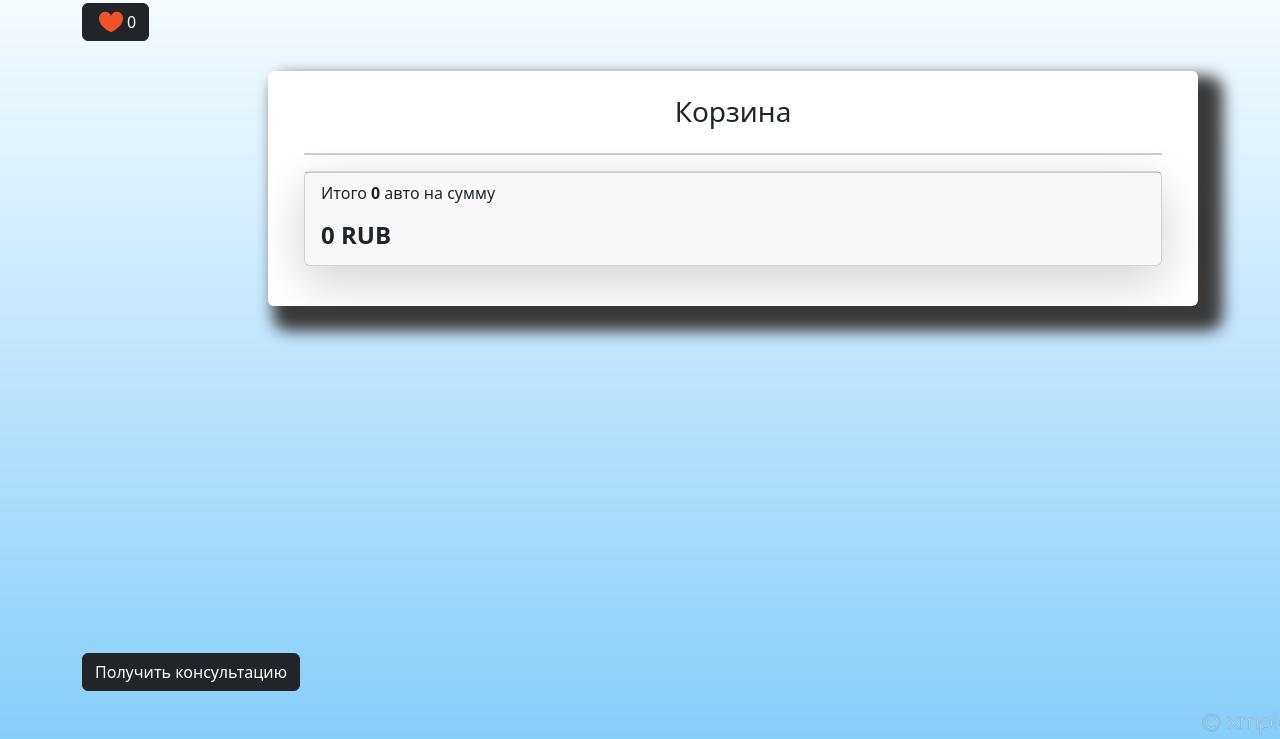
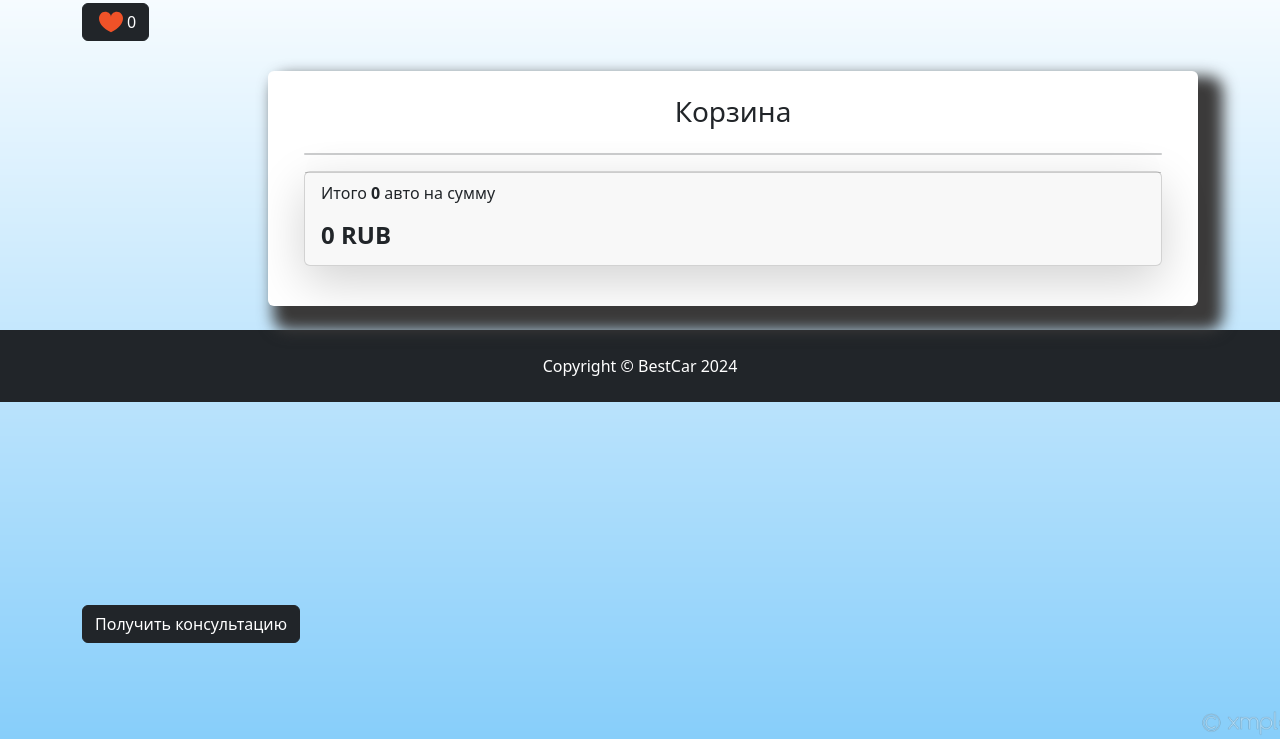
Before and after one commit to IgorPskov/BestCar, a Django app: page /user/users-cart/ in a window 1280 px wide. Shown: the part 61-800 px from the top of the page. Run offline with Django 4.2, Linux system fonts and the light colour scheme; data comes from the database, SQL or seed files in the repository; data that the repository does not hold is empty; some libraries are stand-ins or nearby versions.

Commit message:
footer fixes

```diff
--- a/static/deps/css/my_css.css
+++ b/static/deps/css/my_css.css
@@ -69,6 +69,10 @@ body {
   margin-bottom: 16px;
 }
 
+.btn-success:hover {
+  color: red !important
+}
+
 .navbar-nav .nav-link:hover {
   color: red !important; /* Красный цвет текста при наведении */
 }
--- a/templates/includes/consultation_button.html
+++ b/templates/includes/consultation_button.html
@@ -2,7 +2,7 @@
 
 <!-- Кнопка вызова модального окна -->
 <div>
-    <button type="button" class="btn btn-dark btn-secondary d-flex" id="modalButton2"
+    <button type="button" class="btn btn-dark btn-secondary d-flex mb-5" id="modalButton2"
         aria-expanded="false">
         Получить консультацию
     </button>
@@ -10,7 +10,7 @@
 
 <!-- Модальное окно -->
 <div class="modal fade" id="consultationModal" tabindex="-1" aria-labelledby="consultationModalLabel" aria-hidden="true">
-    <div class="modal-dialog modal-lg">
+    <div class="modal-dialog modal-lg modal-dialog-centered">
         <div class="modal-content">
             <div class="modal-header">
                 <h5 class="modal-title" id="consultationModalLabel">Получите консультацию прямо сейчас</h5>
--- a/users/templates/users/users_cart.html
+++ b/users/templates/users/users_cart.html
@@ -25,3 +25,11 @@
     </div>
 </div>
 {% endblock %}
+
+{% block footer %}
+<footer class="py-4 bg-dark">
+    <div class="container">
+        <p class="m-0 text-center text-white">Copyright &copy; BestCar 2024</p>
+    </div>
+</footer>
+{% endblock %}
```
Also changed, not shown: cars/templates/cars/product.html (+12 -0 lines), users/templates/users/profile.html (+8 -0 lines).
